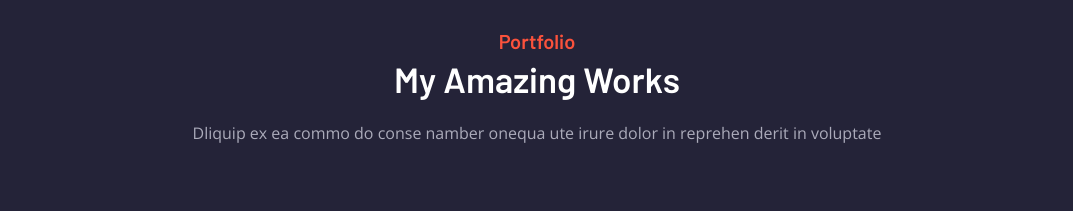
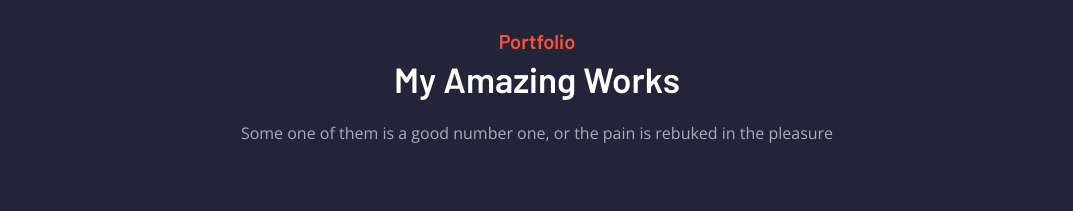
Before and after one commit to Prithvish-kuamar/Portfolio, a plain HTML site: page index.html in a window 1280 px wide. Shown: the part 1680-1891 px from the top of the page, without its empty margins (103-1176 px from the left). Drawn offline with nearby package versions, Linux system fonts and the light colour scheme; files whose address does not match are found by name.

Commit message:
Update index.html

```diff
--- a/index.html
+++ b/index.html
@@ -217,7 +217,7 @@
           <h2 class="h2 section-title">My Amazing Works</h2>
 
           <p class="section-text">
-            Dliquip ex ea commo do conse namber onequa ute irure dolor in reprehen derit in voluptate
+            Some one of them is a good number one, or the pain is rebuked in the pleasure
           </p>
 
           <ul class="portfolio-list">
```
